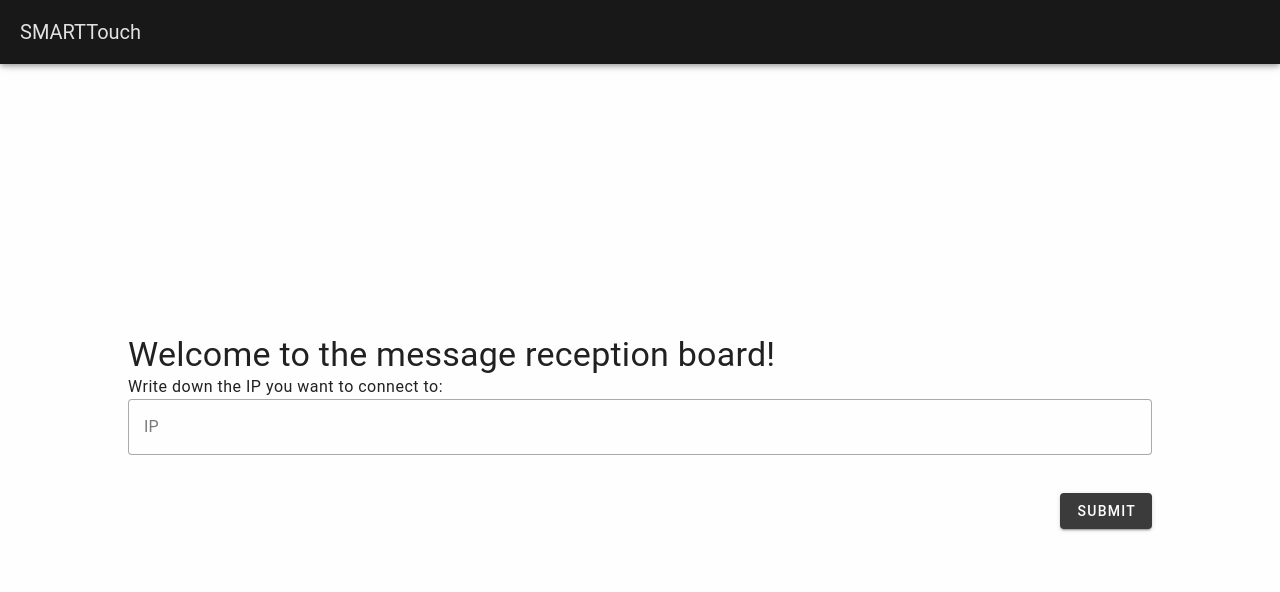
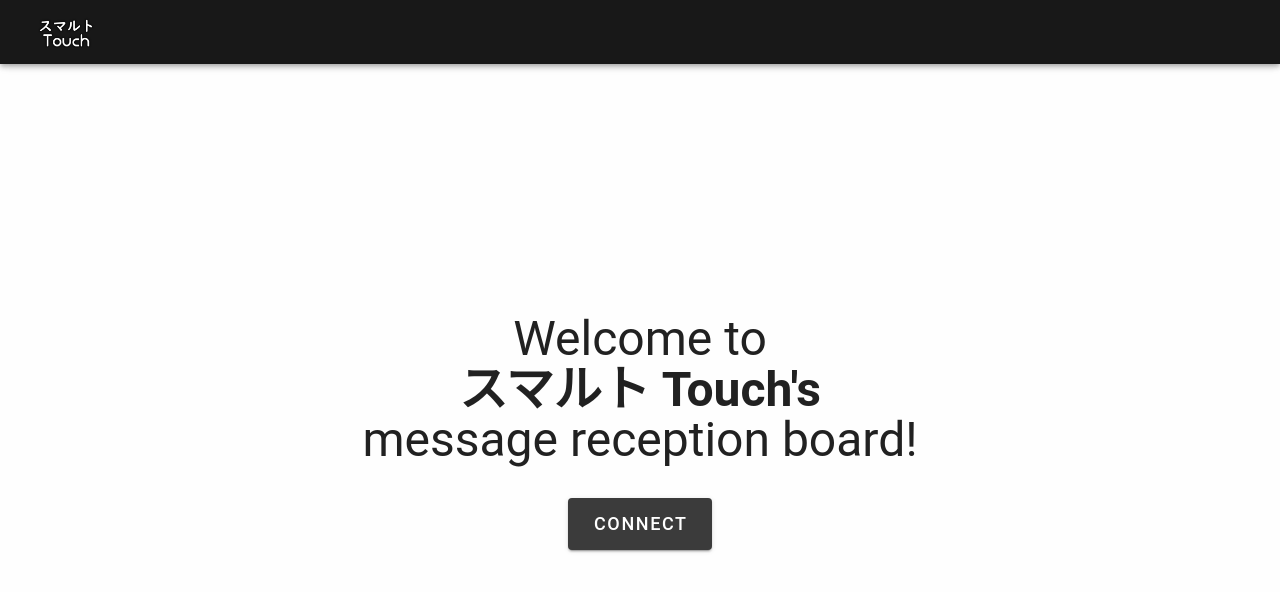
Before and after one commit to Qwertyamc/SmartTouch, a Vue app: page / in a window 1280 px wide. Shown: the top 592 px of the page. Built offline with nearby package versions, Linux system fonts and the light colour scheme.

Commit message:
Smol update :)

```diff
--- a/src/App.vue
+++ b/src/App.vue
@@ -5,7 +5,7 @@
   <v-app>
     <v-app-bar>
       <v-app-bar-title>
-        SMARTTouch
+        <router-link to="/"><v-btn variant="text" color='secondary'><img src="./assets/logo-name.png"/></v-btn></router-link>
       </v-app-bar-title>
     </v-app-bar>
     <v-main>
@@ -17,5 +17,7 @@
 </template>
 
 <style scoped>
-
+img{
+  height: 2rem;
+}
 </style>
--- a/src/router/index.ts
+++ b/src/router/index.ts
@@ -1,4 +1,5 @@
 import { createRouter, createWebHistory } from 'vue-router'
+import MainView from '@/views/MainView.vue'
 import HomeView from '../views/HomeView.vue'
 import MessageView from '../views/MessageView.vue'
 
@@ -8,6 +9,11 @@ const router = createRouter({
     {
       path: '/',
       name: 'home',
+      component: MainView
+    },
+    {
+      path: '/ip',
+      name: 'ip',
       component: HomeView
     },
     {
--- a/src/views/HomeView.vue
+++ b/src/views/HomeView.vue
@@ -17,16 +17,16 @@ function handleClick(){
 
 <template>
   <div class="card-wrapper">
-    <div class="text-h4">
-      Welcome to the message reception board!
+    <div class="text-h4 pad-down">
+      Connect to your MQTT Broker!
     </div>
-    <div class="text-body-1">
+    <div class="text-h5 pad-down">
       Write down the IP you want to connect to:
     </div>
     <v-text-field label="IP" variant="outlined" placeholder="XXX.XXX.XXX.XXX" v-model="IPtext"></v-text-field>
-    <div class="text-body-2 text-red-accent-4">{{ helper }}</div>
+    <div class="text-body-1 text-red-accent-4">{{ helper }}</div>
     <div class="button-wrapper">
-      <v-btn color='primary' @click="handleClick">submit</v-btn>
+      <v-btn color='primary' @click="handleClick" size="x-large">submit</v-btn>
     </div>
   </div>
 </template>
@@ -44,4 +44,8 @@ function handleClick(){
   justify-content: flex-end;
   margin-top: 1rem;
 }
+
+.pad-down{
+  margin-bottom: 1rem;
+}
 </style>
--- /dev/null
+++ b/src/views/MainView.vue
@@ -0,0 +1,26 @@
+<template>
+    <div class="card-wrapper">
+      <div class="text-h3">
+        Welcome to <br><strong>スマルト Touch's</strong><br> message reception board!
+      </div>
+      <div class="button-wrapper">
+        <router-link to="/ip"><v-btn color='primary' size="x-large">Connect</v-btn></router-link>
+      </div>
+    </div>
+  </template>
+
+<style scoped>
+.card-wrapper{
+  display: flex;
+  height:fit-content;
+  flex-direction: column;
+  width: 90%;
+  text-align: center;
+}
+
+.button-wrapper{
+  display: flex;
+  justify-content: center;
+  margin-top: 2rem;
+}
+</style>
--- a/src/views/MessageView.vue
+++ b/src/views/MessageView.vue
@@ -23,8 +23,8 @@ if(speech.hasBrowserSupport()) {
 onMounted(()=>{
   const IP = sessionStorage.getItem("IP");
 
-  //client = mqtt.connect('wss://'+IP+':9001');
-  client = mqtt.connect('wss://test.mosquitto.org:8081');
+  client = mqtt.connect('ws://'+IP+':9001');
+  //client = mqtt.connect('wss://test.mosquitto.org:8081');
 
   client.on("connect", onConnect);
   client.on("disconnect", onConnectionLost);
@@ -57,10 +57,17 @@ function onConnectionLost(responseObject) {
 function onMessageArrived(topic, m) {
   message.value = m.toString();
   console.log("Message arrived: "+m.toString());
+}
 
+function handleClick(){
+  window.location.reload();
+}
+
+// DELETE THIS
+function hearMessage(){
   if(speech.hasBrowserSupport()){
     speech.speak({
-      text: m.toString(),
+      text: message.value
     }).then(() => {
         console.log("Success !");
     }).catch(e => {
@@ -68,35 +75,30 @@ function onMessageArrived(topic, m) {
     })
   }
 }
-
-function handleClick(){
-  window.location.reload();
-}
-
-// DELETE THIS
-function sendMessage(){
-  client.publish('touch_topic', 'Hello world');
-}
 </script>
 
 <template>
-  <div v-if="!loaded" class="text-h4">
+  <div v-if="!loaded" class="text-h3">
     Loading...
   </div>
   <div v-else-if="!result" class="wrapper">
-    <div class="text-h4">Could not connect to the MQTT broker</div>
-    <div class="text-body-1">Perhaps the broker is not operable at this moment.</div>
-    <div class="text-body-1">Are you sure it is the correct IP?</div>
+    <div class="text-h4 pad-down"><Strong>Could not connect to the MQTT broker</Strong></div>
+    <div class="text-h5 pad-down">Perhaps the broker is not operable at this moment.</div>
+    <div class="text-h6 pad-down">Are you sure it is the correct IP?</div>
     <div class="button-wrapper">
-      <v-btn color='secondary' @click="handleClick">Refresh</v-btn><router-link to="/"><v-btn color='primary'>Back</v-btn></router-link>
+      <v-btn color='secondary' @click="handleClick" size="large">Refresh</v-btn><router-link to="/"><v-btn color='primary' size="large">Back</v-btn></router-link>
     </div>
   </div>
   <div v-else class="wrapper success">
     <div class="text-h4 message-title">The recieved message was:</div>
     <v-sheet color="primary" rounded elevation="4" class="text-h5 message-box">{{ message }}</v-sheet>
-    <router-link to="/"><v-btn color='primary'>Back</v-btn></router-link>
+    <div class="button-wrapper">
+      <v-btn color='secondary' @click="hearMessage" size="large">Hear out!</v-btn>
+      <router-link to="/"><v-btn color='primary' size="large">Back</v-btn></router-link>
+    </div>
+
     <!-- DELETE THIS -->
-    <v-btn color='secondary' @click="sendMessage">Send</v-btn>
+
   </div>
 </template>
 
@@ -114,6 +116,7 @@ function sendMessage(){
 }
 
 .button-wrapper{
+  width: 100%;
   display: flex;
   justify-content: space-around;
   margin-top: 1rem;
@@ -129,4 +132,8 @@ function sendMessage(){
   text-align: center;
   margin-bottom: 2rem;
 }
+
+.pad-down{
+  margin-bottom: 1rem;
+}
 </style>
```
Also changed, not shown: src/assets/logo-name.png (added).
